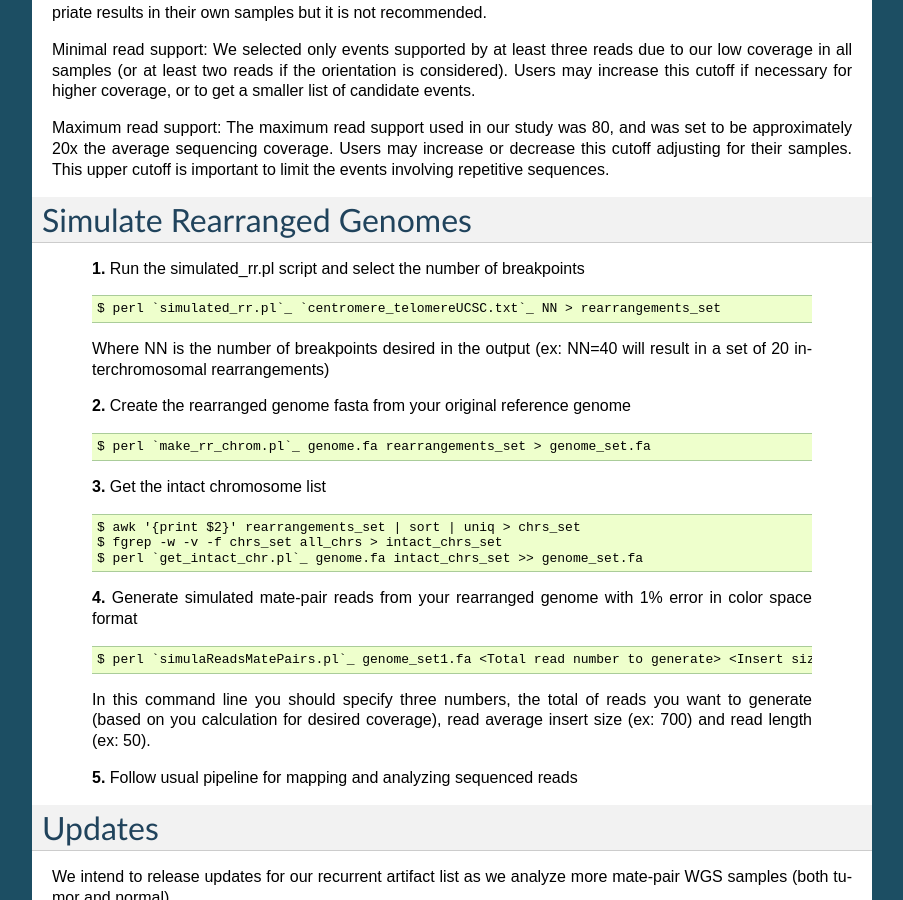
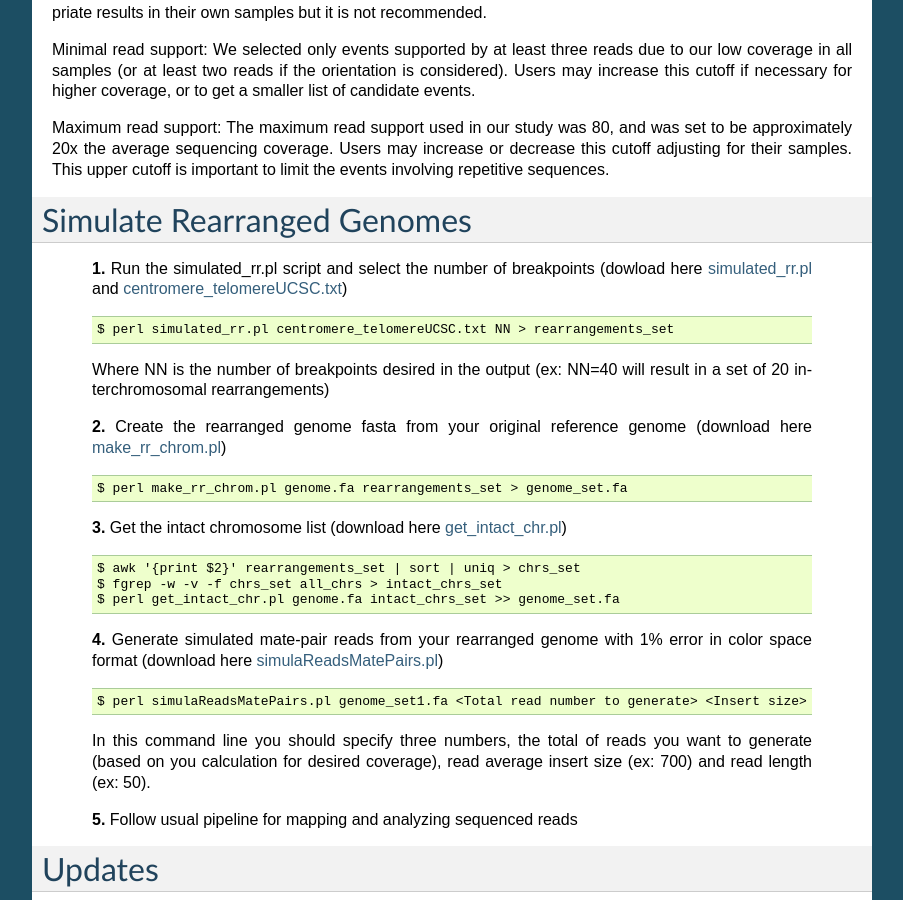
Before and after one commit to bioinfomochsl/ICRMax, a Sphinx documentation site: the page built from docs/index.rst, in a window 1280 px wide and 900 px high, scrolled down 6783 px. Shown: the whole window, without its empty margins (198-1101 px from the left). Built offline with Sphinx 7.4.7, drawn with Linux system fonts in a browser that asks for light colours.

Commit message:
Atualização dos links

```diff
--- a/docs/index.rst
+++ b/docs/index.rst
@@ -227,33 +227,33 @@ Maximum read support: The maximum read support used in our study was 80, and was
 Simulate Rearranged Genomes
 ==================================
 
-  **1.** Run the simulated_rr.pl script  and select the number of breakpoints ::
+  **1.** Run the simulated_rr.pl script  and select the number of breakpoints (dowload here `simulated_rr.pl`_ and `centromere_telomereUCSC.txt`_) ::
 
-    $ perl `simulated_rr.pl`_ `centromere_telomereUCSC.txt`_ NN > rearrangements_set
+    $ perl simulated_rr.pl centromere_telomereUCSC.txt NN > rearrangements_set
 
   Where NN is the number of breakpoints desired in the output (ex: NN=40 will result in a set of 20 interchromosomal rearrangements)
 
 .. _simulated_rr.pl: http://www.bioinfo.mochsl.org.br/ICRmax-downloads/downloads/simulated_rr.pl
 .. _centromere_telomereUCSC.txt: http://www.bioinfo.mochsl.org.br/ICRmax-downloads/downloads/centromere_telomereUCSC.txt
 
-  **2.** Create the rearranged genome fasta from your original reference genome ::
+  **2.** Create the rearranged genome fasta from your original reference genome (download here `make_rr_chrom.pl`_) ::
 
-    $ perl `make_rr_chrom.pl`_ genome.fa rearrangements_set > genome_set.fa
+    $ perl make_rr_chrom.pl genome.fa rearrangements_set > genome_set.fa
 
 .. _make_rr_chrom.pl: http://www.bioinfo.mochsl.org.br/ICRmax-downloads/downloads/make_rr_chrom.pl
 
-  **3.** Get the intact chromosome list ::
+  **3.** Get the intact chromosome list (download here `get_intact_chr.pl`_) ::
 
     $ awk '{print $2}' rearrangements_set | sort | uniq > chrs_set
     $ fgrep -w -v -f chrs_set all_chrs > intact_chrs_set
-    $ perl `get_intact_chr.pl`_ genome.fa intact_chrs_set >> genome_set.fa
+    $ perl get_intact_chr.pl genome.fa intact_chrs_set >> genome_set.fa
 
 .. _get_intact_chr.pl: http://www.bioinfo.mochsl.org.br/ICRmax-downloads/downloads/get_intact_chr.pl
   (all_chr should be a simple list of all chromosomes in your original genomei
 
-  **4.** Generate simulated mate-pair reads from your rearranged genome with 1% error in color space format ::
+  **4.** Generate simulated mate-pair reads from your rearranged genome with 1% error in color space format (download here `simulaReadsMatePairs.pl`_) ::
 
-    $ perl `simulaReadsMatePairs.pl`_ genome_set1.fa <Total read number to generate> <Insert size> <read length>
+    $ perl simulaReadsMatePairs.pl genome_set1.fa <Total read number to generate> <Insert size> <read length>
 
   In this command line you should specify three numbers, the total of reads you want to generate (based on you calculation for desired coverage), read average insert size (ex: 700) and read length (ex: 50).
 
```
